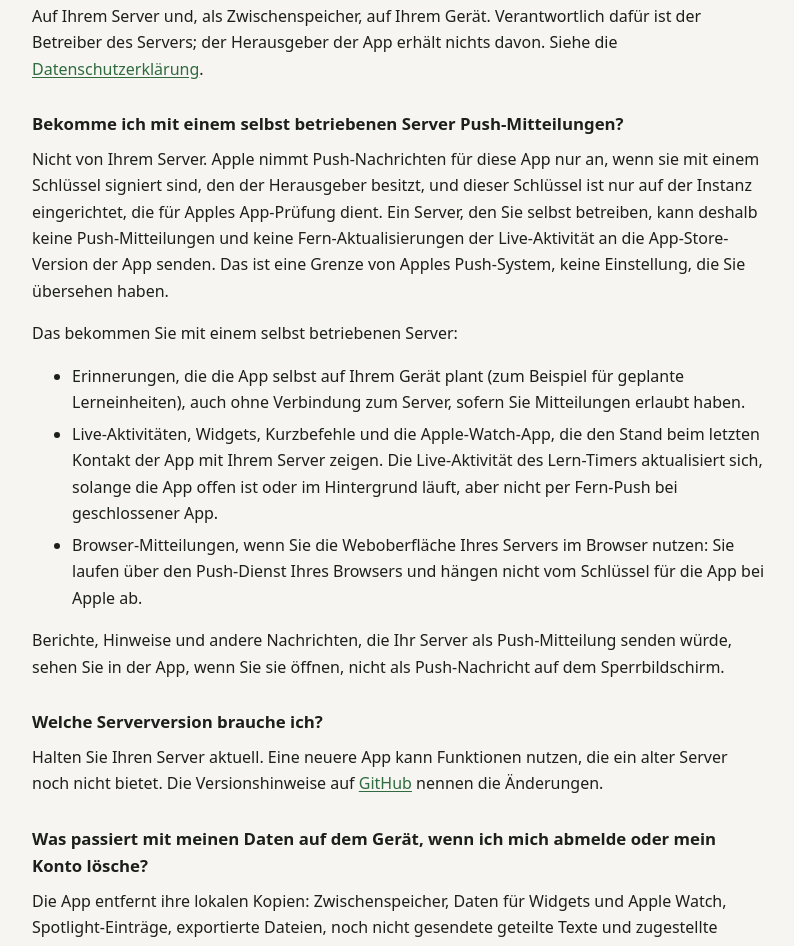
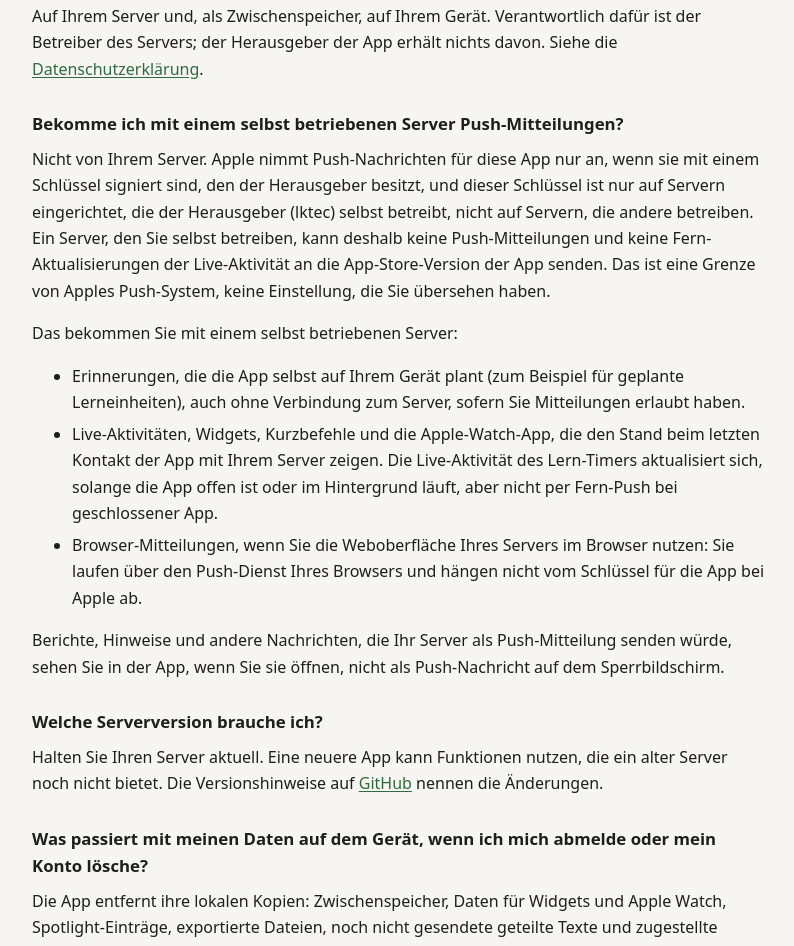
Before and after one commit to lukislp/legal, a plain HTML site: page studyatrium/support/index.html in a window 1280 px wide. Shown: the part 1527-2473 px from the top of the page, without its empty margins (240-1034 px from the left). Drawn offline with Linux system fonts and the light colour scheme.

Commit message:
docs(support): word the push key FAQ neutrally

```diff
--- a/studyatrium/support/index.html
+++ b/studyatrium/support/index.html
@@ -61,7 +61,7 @@
   <p>Auf Ihrem Server und, als Zwischenspeicher, auf Ihrem Gerät. Verantwortlich dafür ist der Betreiber des Servers; der Herausgeber der App erhält nichts davon. Siehe die <a href="/studyatrium/">Datenschutzerklärung</a>.</p>
 
   <h3 id="push">Bekomme ich mit einem selbst betriebenen Server Push-Mitteilungen?</h3>
-  <p>Nicht von Ihrem Server. Apple nimmt Push-Nachrichten für diese App nur an, wenn sie mit einem Schlüssel signiert sind, den der Herausgeber besitzt, und dieser Schlüssel ist nur auf der Instanz eingerichtet, die für Apples App-Prüfung dient. Ein Server, den Sie selbst betreiben, kann deshalb keine Push-Mitteilungen und keine Fern-Aktualisierungen der Live-Aktivität an die App-Store-Version der App senden. Das ist eine Grenze von Apples Push-System, keine Einstellung, die Sie übersehen haben.</p>
+  <p>Nicht von Ihrem Server. Apple nimmt Push-Nachrichten für diese App nur an, wenn sie mit einem Schlüssel signiert sind, den der Herausgeber besitzt, und dieser Schlüssel ist nur auf Servern eingerichtet, die der Herausgeber (lktec) selbst betreibt, nicht auf Servern, die andere betreiben. Ein Server, den Sie selbst betreiben, kann deshalb keine Push-Mitteilungen und keine Fern-Aktualisierungen der Live-Aktivität an die App-Store-Version der App senden. Das ist eine Grenze von Apples Push-System, keine Einstellung, die Sie übersehen haben.</p>
   <p>Das bekommen Sie mit einem selbst betriebenen Server:</p>
   <ul>
     <li>Erinnerungen, die die App selbst auf Ihrem Gerät plant (zum Beispiel für geplante Lerneinheiten), auch ohne Verbindung zum Server, sofern Sie Mitteilungen erlaubt haben.</li>
```
Also changed, not shown: en/studyatrium/support/index.html (+1 -1 lines).
